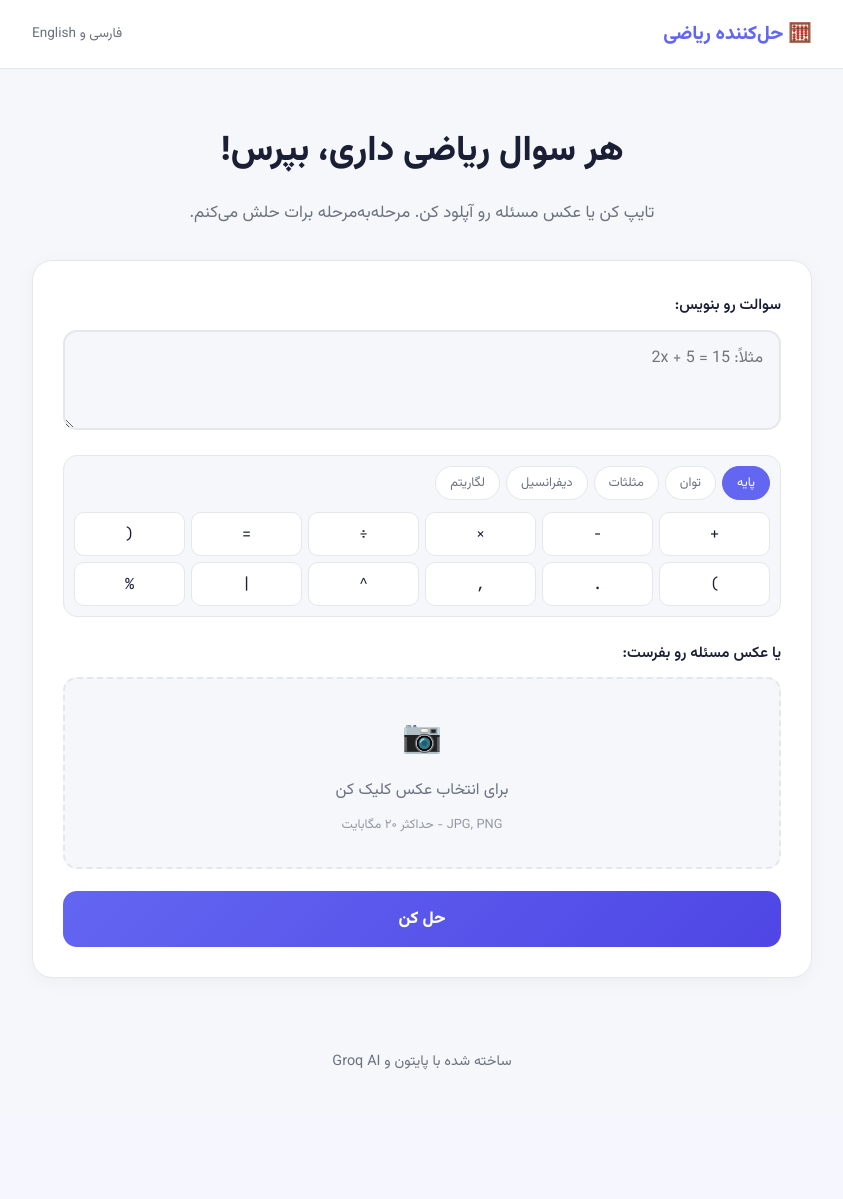
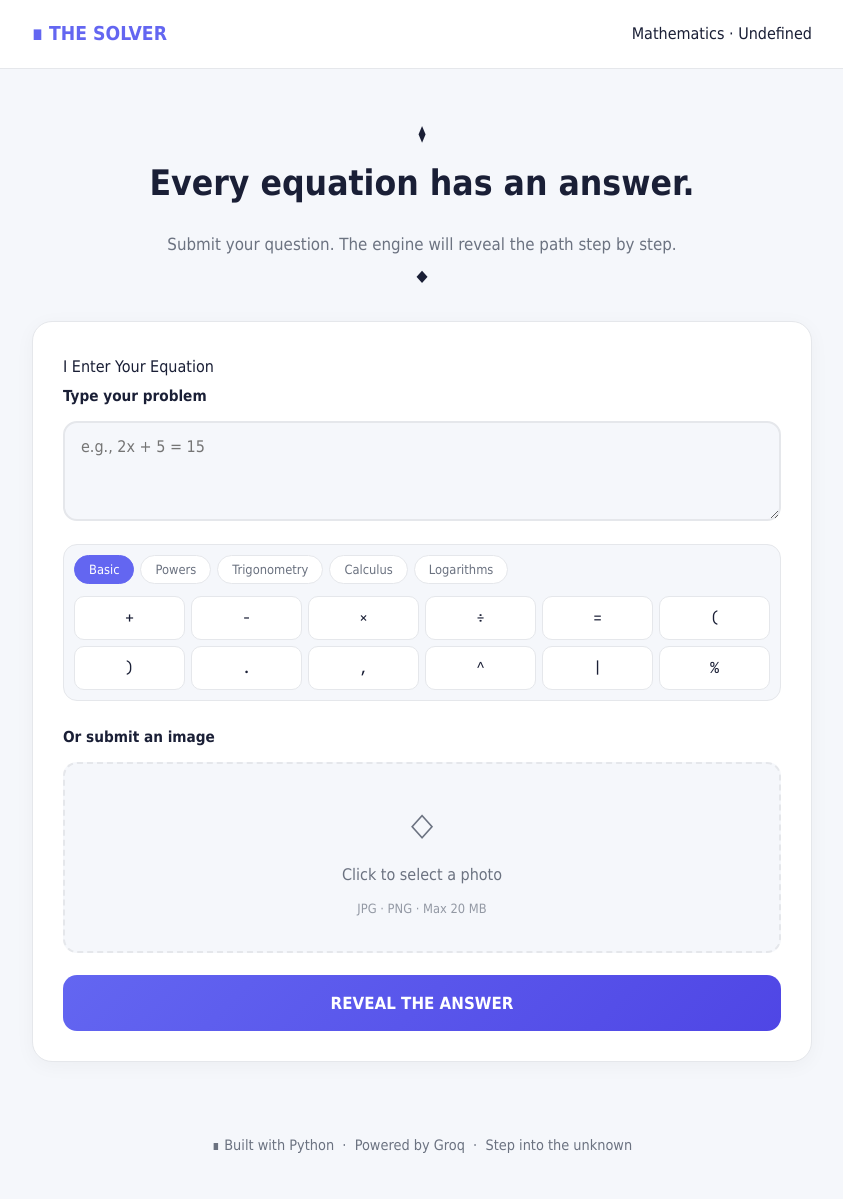
Before and after one commit to jamshidfakhri/Jmmath_solver, a Flask app: page / in a window 1280 px wide. Shown: the whole page, without its empty margins (218-1061 px from the left). Before the commit the page ends 1070 px from the top, so only its background shows below. Run offline with Flask 3, Linux system fonts and the light colour scheme.

Commit message:
Update index.html

```diff
--- a/templates/index.html
+++ b/templates/index.html
@@ -1,10 +1,10 @@
 <!DOCTYPE html>
-<html lang="fa" dir="rtl">
+<html lang="en" dir="ltr">
 <head>
 <meta charset="utf-8">
 <meta name="viewport" content="width=device-width, initial-scale=1">
-<title>حل‌کننده ریاضی | Math Solver</title>
-<link href="https://fonts.googleapis.com/css2?family=Vazirmatn:wght@400;600;800&family=JetBrains+Mono:wght@400;600&display=swap" rel="stylesheet">
+<title>THE SOLVER — Mysterious Math Engine</title>
+<link href="https://fonts.googleapis.com/css2?family=Cormorant+Garamond:wght@400;600;700&family=JetBrains+Mono:wght@400;500&family=Inter:wght@400;500&display=swap" rel="stylesheet">
 <link rel="stylesheet" href="https://cdn.jsdelivr.net/npm/katex@0.16.9/dist/katex.min.css">
 <script defer src="https://cdn.jsdelivr.net/npm/katex@0.16.9/dist/katex.min.js"></script>
 <script defer src="https://cdn.jsdelivr.net/npm/katex@0.16.9/dist/contrib/auto-render.min.js"></script>
@@ -12,33 +12,47 @@
 </head>
 <body>
 
+<div class="bg-grid"></div>
+<div class="bg-glow"></div>
+
 <header>
   <div class="wrap">
-    <div class="logo">🧮 حل‌کننده ریاضی</div>
-    <div class="lang-hint">فارسی و English</div>
+    <div class="logo">
+      <span class="sigil">∎</span>
+      <span class="logo-text">THE SOLVER</span>
+    </div>
+    <div class="tagline">Mathematics · Undefined</div>
   </div>
 </header>
 
 <main class="wrap">
   <section class="hero">
-    <h1>هر سوال ریاضی داری، بپرس!</h1>
-    <p>تایپ کن یا عکس مسئله رو آپلود کن. مرحله‌به‌مرحله برات حلش می‌کنم.</p>
+    <div class="hero-sigil">⧫</div>
+    <h1>Every equation has an answer.</h1>
+    <p>Submit your question. The engine will reveal the path step by step.</p>
+    <div class="hero-divider">
+      <span></span><span class="dot">◆</span><span></span>
+    </div>
   </section>
 
   <section class="card">
+    <div class="card-head">
+      <span class="card-num">I</span>
+      <span class="card-title">Enter Your Equation</span>
+    </div>
+
     <form id="solveForm">
       <div class="field">
-        <label>سوالت رو بنویس:</label>
-        <textarea id="question" name="question" placeholder="مثلاً: 2x + 5 = 15"></textarea>
+        <label for="question">Type your problem</label>
+        <textarea id="question" name="question" placeholder="e.g., 2x + 5 = 15"></textarea>
 
-        <!-- ============ کیبورد ریاضی ============ -->
         <div class="math-kb">
           <div class="kb-tabs">
-            <button type="button" class="kb-tab active" data-tab="basic">پایه</button>
-            <button type="button" class="kb-tab" data-tab="power">توان</button>
-            <button type="button" class="kb-tab" data-tab="trig">مثلثات</button>
-            <button type="button" class="kb-tab" data-tab="calc">دیفرانسیل</button>
-            <button type="button" class="kb-tab" data-tab="log">لگاریتم</button>
+            <button type="button" class="kb-tab active" data-tab="basic">Basic</button>
+            <button type="button" class="kb-tab" data-tab="power">Powers</button>
+            <button type="button" class="kb-tab" data-tab="trig">Trigonometry</button>
+            <button type="button" class="kb-tab" data-tab="calc">Calculus</button>
+            <button type="button" class="kb-tab" data-tab="log">Logarithms</button>
           </div>
 
           <div class="kb-panel active" data-panel="basic">
@@ -116,33 +130,33 @@
             <button type="button" data-insert=",">,</button>
           </div>
         </div>
-        <!-- ============ پایان کیبورد ============ -->
       </div>
 
       <div class="field">
-        <label>یا عکس مسئله رو بفرست:</label>
+        <label for="imageInput">Or submit an image</label>
         <div class="upload-area" id="uploadArea">
           <input type="file" id="imageInput" name="image" accept="image/*" hidden>
           <div class="upload-text">
-            <span class="upload-icon">📷</span>
-            <span>برای انتخاب عکس کلیک کن</span>
-            <span class="upload-hint">JPG, PNG - حداکثر ۲۰ مگابایت</span>
+            <span class="upload-icon">◇</span>
+            <span class="upload-main">Click to select a photo</span>
+            <span class="upload-hint">JPG · PNG · Max 20 MB</span>
           </div>
           <div class="preview" id="preview"></div>
         </div>
       </div>
 
       <button type="submit" class="solve-btn" id="solveBtn">
-        <span class="btn-text">حل کن</span>
+        <span class="btn-text">REVEAL THE ANSWER</span>
         <span class="btn-loader" hidden></span>
       </button>
     </form>
   </section>
 
   <section class="result" id="result" hidden>
-    <div class="result-head">
-      <h2>پاسخ:</h2>
-      <button class="copy-btn" id="copyBtn" title="کپی">📋</button>
+    <div class="card-head">
+      <span class="card-num">II</span>
+      <span class="card-title">The Revelation</span>
+      <button class="copy-btn" id="copyBtn" title="Copy">⧉</button>
     </div>
     <div class="result-body" id="resultBody"></div>
   </section>
@@ -151,7 +165,10 @@
 </main>
 
 <footer>
-  <p>ساخته شده با پایتون و Groq AI</p>
+  <div class="wrap">
+    <div class="foot-line"></div>
+    <p>∎ Built with Python &nbsp;·&nbsp; Powered by Groq &nbsp;·&nbsp; Step into the unknown</p>
+  </div>
 </footer>
 
 <script>
@@ -168,7 +185,6 @@ const resultBody = document.getElementById('resultBody');
 const errorBox = document.getElementById('errorBox');
 const copyBtn = document.getElementById('copyBtn');
 
-/* ============ کیبورد ریاضی ============ */
 document.querySelectorAll('.kb-tab').forEach(tab => {
   tab.addEventListener('click', () => {
     document.querySelectorAll('.kb-tab').forEach(t => t.classList.remove('active'));
@@ -194,7 +210,6 @@ function insertAtCursor(textarea, text) {
   textarea.focus();
 }
 
-/* ============ آپلود عکس ============ */
 uploadArea.addEventListener('click', () => imageInput.click());
 
 imageInput.addEventListener('change', () => {
@@ -209,7 +224,6 @@ imageInput.addEventListener('change', () => {
   reader.readAsDataURL(file);
 });
 
-/* ============ ارسال ============ */
 form.addEventListener('submit', async (e) => {
   e.preventDefault();
   errorBox.hidden = true;
@@ -219,7 +233,7 @@ form.addEventListener('submit', async (e) => {
   const hasImage = imageInput.files.length > 0;
 
   if (!question && !hasImage) {
-    showError('سوال یا عکس رو وارد کن.');
+    showError('Provide a question or an image.');
     return;
   }
 
@@ -241,15 +255,15 @@ form.addEventListener('submit', async (e) => {
       resultSection.scrollIntoView({ behavior: 'smooth', block: 'start' });
       setTimeout(renderMath, 50);
     } else {
-      let msg = '⚠️ ' + (data.error || 'خطایی پیش اومد.');
-      if (data.detail) msg += '\n\n🔍 ' + data.detail;
+      let msg = '⚠ ' + (data.error || 'Something went wrong.');
+      if (data.detail) msg += '\n\n' + data.detail;
       errorBox.textContent = msg;
       errorBox.style.whiteSpace = 'pre-wrap';
       errorBox.hidden = false;
       errorBox.scrollIntoView({ behavior: 'smooth', block: 'start' });
     }
   } catch (err) {
-    showError('خطای شبکه: ' + err.message);
+    showError('Network error: ' + err.message);
   } finally {
     solveBtn.disabled = false;
     btnText.hidden = false;
@@ -287,8 +301,8 @@ function showError(msg) {
 
 copyBtn.addEventListener('click', () => {
   navigator.clipboard.writeText(resultBody.innerText);
-  copyBtn.textContent = '✅';
-  setTimeout(() => copyBtn.textContent = '📋', 1500);
+  copyBtn.textContent = '✓';
+  setTimeout(() => copyBtn.textContent = '⧉', 1500);
 });
 </script>
 
```
